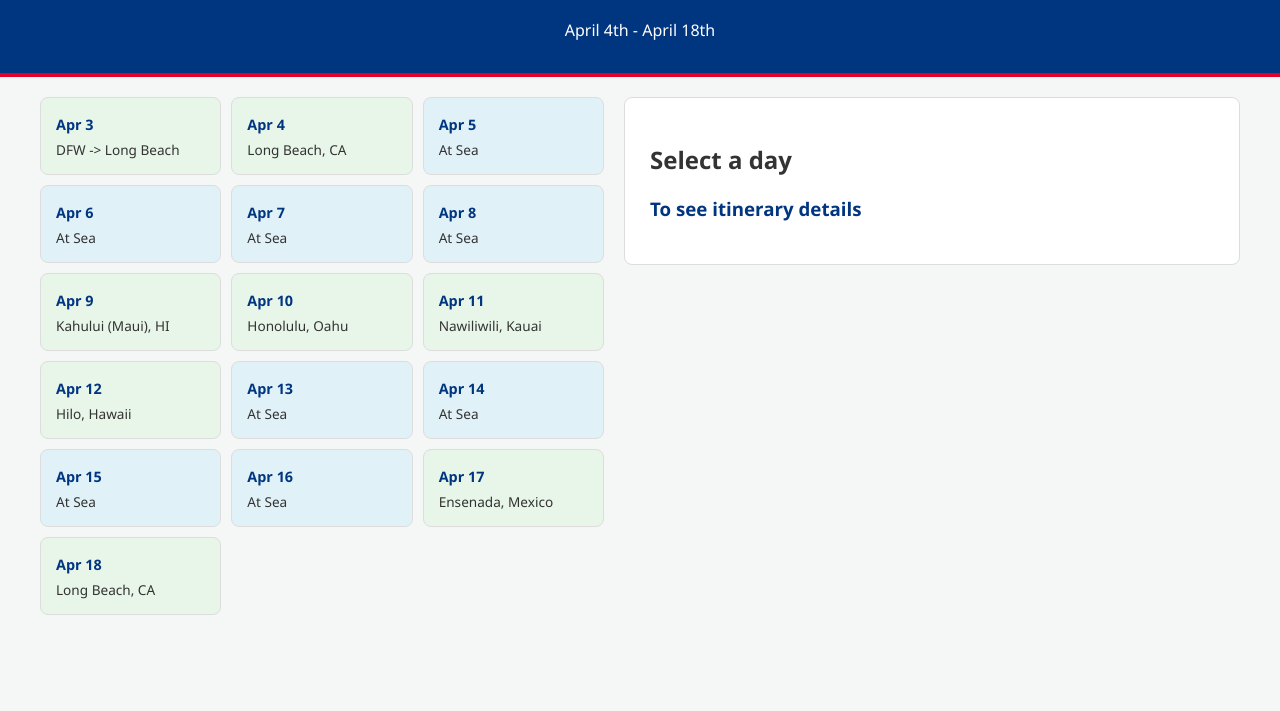
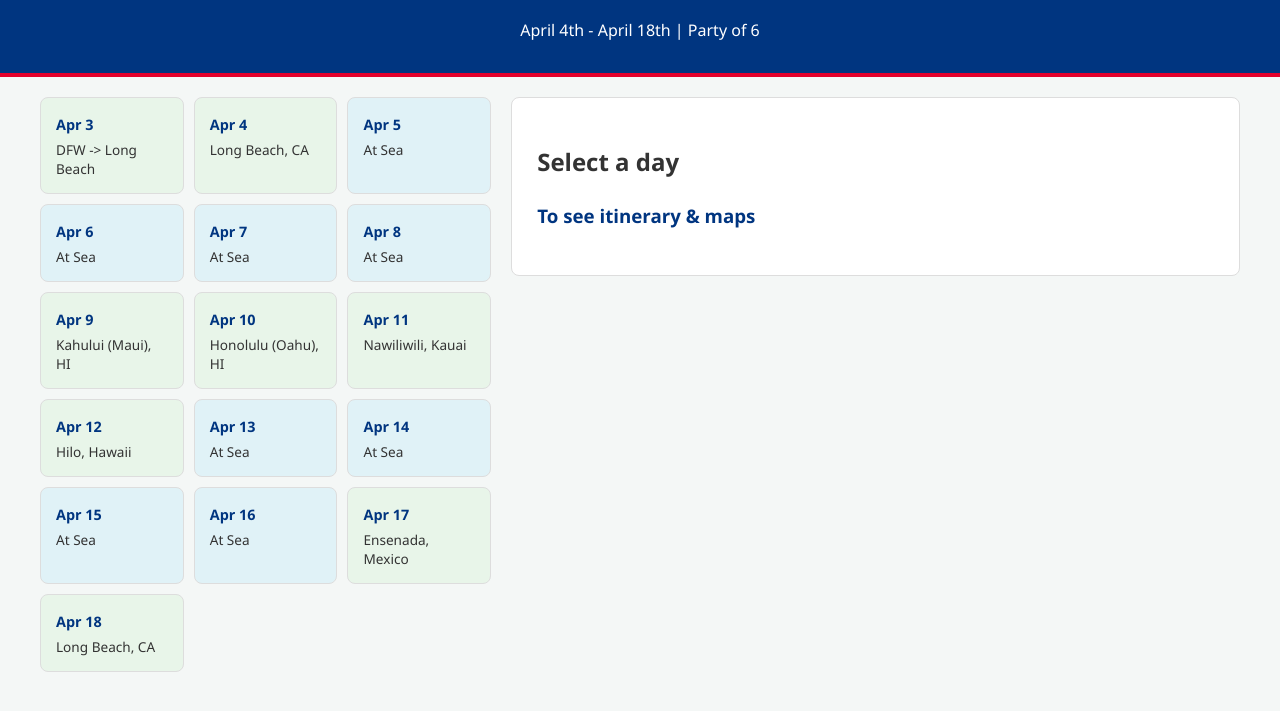
Before and after one commit to iamshawnthomas/Hawaii-Cruise-2026, a plain HTML site: page index.html in a window 1280 px wide. Shown: the part 83-794 px from the top of the page. Drawn offline with Linux system fonts and the light colour scheme.

Commit message:
Enhance layout and itinerary details in index.html
Updated calendar and details layout for better responsiveness and added additional itinerary details.

```diff
--- a/index.html
+++ b/index.html
@@ -19,18 +19,21 @@
         .container { display: flex; flex-wrap: wrap; max-width: 1200px; margin: 20px auto; gap: 20px; padding: 0 10px; }
 
         /* Calendar Grid */
-        #calendar { flex: 1; min-width: 300px; display: grid; grid-template-columns: repeat(auto-fill, minmax(140px, 1fr)); gap: 10px; }
-        .day-card { background: white; border: 1px solid #ddd; padding: 15px; border-radius: 8px; cursor: pointer; transition: 0.2s; position: relative; }
-        .day-card:hover { transform: translateY(-3px); box-shadow: 0 4px 8px rgba(0,0,0,0.1); }
+        #calendar { flex: 1; min-width: 320px; display: grid; grid-template-columns: repeat(auto-fill, minmax(140px, 1fr)); gap: 10px; }
+        .day-card { background: white; border: 1px solid #ddd; padding: 15px; border-radius: 8px; cursor: pointer; transition: 0.2s; }
+        .day-card:hover { transform: translateY(-3px); box-shadow: 0 4px 8px rgba(0,0,0,0.1); border-color: var(--secondary); }
         .day-card.sea-day { background-color: var(--sea); }
         .day-card.port-day { background-color: var(--port); }
         .date-label { font-weight: bold; font-size: 0.9rem; color: var(--primary); }
         .loc-label { display: block; margin-top: 5px; font-size: 0.85rem; }
 
         /* Detail Pane */
-        #details { flex: 1; min-width: 300px; background: white; padding: 25px; border-radius: 8px; border: 1px solid #ddd; position: sticky; top: 20px; height: fit-content; }
-        #map-container { margin-top: 20px; border-radius: 8px; overflow: hidden; border: 1px solid #ccc; height: 300px; display: none; }
+        #details { flex: 1.5; min-width: 350px; background: white; padding: 25px; border-radius: 8px; border: 1px solid #ddd; position: sticky; top: 20px; height: fit-content; line-height: 1.6; }
+        #det-act { font-size: 0.95rem; }
+        #map-container { margin-top: 20px; border-radius: 8px; overflow: hidden; border: 1px solid #ccc; height: 350px; display: none; }
         iframe { width: 100%; height: 100%; border: none; }
+
+        .alert-box { background: #fff3cd; border-left: 5px solid #ffc107; padding: 10px; margin: 10px 0; font-size: 0.9rem; }
 
         @media (max-width: 768px) {
             .container { flex-direction: column; }
@@ -42,7 +45,7 @@
 
 <header>
     <h1>Carnival Radiance: Hawaii 2026</h1>
-    <p>April 4th - April 18th</p>
+    <p>April 4th - April 18th | Party of 6</p>
 </header>
 
 <div class="container">
@@ -51,8 +54,8 @@
 
     <div id="details">
         <h2 id="det-date">Select a day</h2>
-        <h3 id="det-loc" style="color: var(--primary);">To see itinerary details</h3>
-        <p id="det-act"></p>
+        <h3 id="det-loc" style="color: var(--primary);">To see itinerary & maps</h3>
+        <div id="det-act"></div>
         <div id="map-container">
             <iframe id="map-frame" src=""></iframe>
         </div>
@@ -61,14 +64,37 @@
 
 <script>
     const cruiseData = [
-        { date: "Apr 3", location: "DFW -> Long Beach", activity: "Travel Day & Hotel Stay", type: "port", address: "Long Beach, CA" },
+        { date: "Apr 3", location: "DFW -> Long Beach", activity: "Flight from DFW. Check into hotel.", type: "port", address: "Long Beach, CA" },
         { date: "Apr 4", location: "Long Beach, CA", activity: "Embarkation - Departs 4:00 PM", type: "port", address: "231 Windsor Way, Long Beach, CA 90802" },
         { date: "Apr 5", location: "At Sea", activity: "Pacific Crossing - Fun Day at Sea", type: "sea", address: "" },
         { date: "Apr 6", location: "At Sea", activity: "Pacific Crossing - Fun Day at Sea", type: "sea", address: "" },
         { date: "Apr 7", location: "At Sea", activity: "Pacific Crossing - Fun Day at Sea", type: "sea", address: "" },
         { date: "Apr 8", location: "At Sea", activity: "Pacific Crossing - Fun Day at Sea", type: "sea", address: "" },
-        { date: "Apr 9", location: "Kahului (Maui), HI", activity: "Arrival 10:00 AM - Departure 9:30 PM", type: "port", address: "130 Ala Luina St, Kahului, HI 96732" },
-        { date: "Apr 10", location: "Honolulu, Oahu", activity: "Arrival 9:00 AM - Departure 10:00 PM", type: "port", address: "521 Ala Moana Blvd, Honolulu, HI 96813" },
+        {
+            date: "Apr 9",
+            location: "Kahului (Maui), HI",
+            activity: "Arrival 10:00 AM - Departure 9:30 PM",
+            type: "port",
+            address: "130 Ala Luina St, Kahului, HI 96732"
+        },
+        {
+            date: "Apr 10",
+            location: "Honolulu (Oahu), HI",
+            type: "port",
+            address: "1 Arizona Memorial Pl, Honolulu, HI 96818",
+            activity: `
+                <strong>Private Driver Pickup: 11:00 AM</strong><br><br>
+                <strong>1. Dole Plantation & Coffee Farm:</strong> Next door to each other.
+                <div class="alert-box"><strong>Mobility Tip:</strong> Take the 'Pineapple Express' train ride at Dole to see the grounds without walking.</div>
+                <strong>2. USS Arizona Memorial (1:45 PM):</strong> Arrive by 1:15 PM.<br>
+                <em>History:</em> The Memorial marks the resting place of 1,102 sailors killed during the 1941 attack. It is built directly over the sunken hull of the battleship. Very accessible via Navy shuttle boat.<br><br>
+                <strong>3. Waimea Valley Waterfall:</strong>
+                <div class="alert-box"><strong>Mobility Tip:</strong> Ask for the electric golf cart shuttle at the entrance ($10) to go straight to the falls.</div>
+                <strong>4. Mermaid Caves (Nanakuli):</strong> Sea caves in sharp coral rock.<br>
+                <div class="alert-box"><strong>Caution:</strong> The walk to the caves is over jagged, uneven rock. Recommend those with limited mobility stay with the driver or enjoy the park view.</div>
+                <strong>5. Sunset Drinks:</strong> Head to <strong>Ko Olina Lagoons</strong>. Paved paths, easy access for all, and beautiful views for a party of 6.
+            `
+        },
         { date: "Apr 11", location: "Nawiliwili, Kauai", activity: "Arrival 7:15 AM - Departure 4:00 PM", type: "port", address: "Kanoa Rd, Lihue, HI 96766" },
         { date: "Apr 12", location: "Hilo, Hawaii", activity: "Arrival 9:00 AM - Departure 5:00 PM", type: "port", address: "80 Kuhio St, Hilo, HI 96720" },
         { date: "Apr 13", location: "At Sea", activity: "Return Crossing - Fun Day at Sea", type: "sea", address: "" },
@@ -93,15 +119,21 @@
         const day = cruiseData[index];
         document.getElementById('det-date').innerText = day.date;
         document.getElementById('det-loc').innerText = day.location;
-        document.getElementById('det-act').innerText = day.activity;
+        document.getElementById('det-act').innerHTML = day.activity;
 
         const mapContainer = document.getElementById('map-container');
         if (day.address) {
             const encodedAddress = encodeURIComponent(day.address);
+            // Using a standard embed URL structure
             document.getElementById('map-frame').src = `https://maps.google.com/maps?q=${encodedAddress}&t=&z=13&ie=UTF8&iwloc=&output=embed`;
             mapContainer.style.display = 'block';
         } else {
             mapContainer.style.display = 'none';
+        }
+
+        // Scroll to details on mobile
+        if(window.innerWidth < 768) {
+            document.getElementById('details').scrollIntoView({behavior: "smooth"});
         }
     }
 </script>
```
